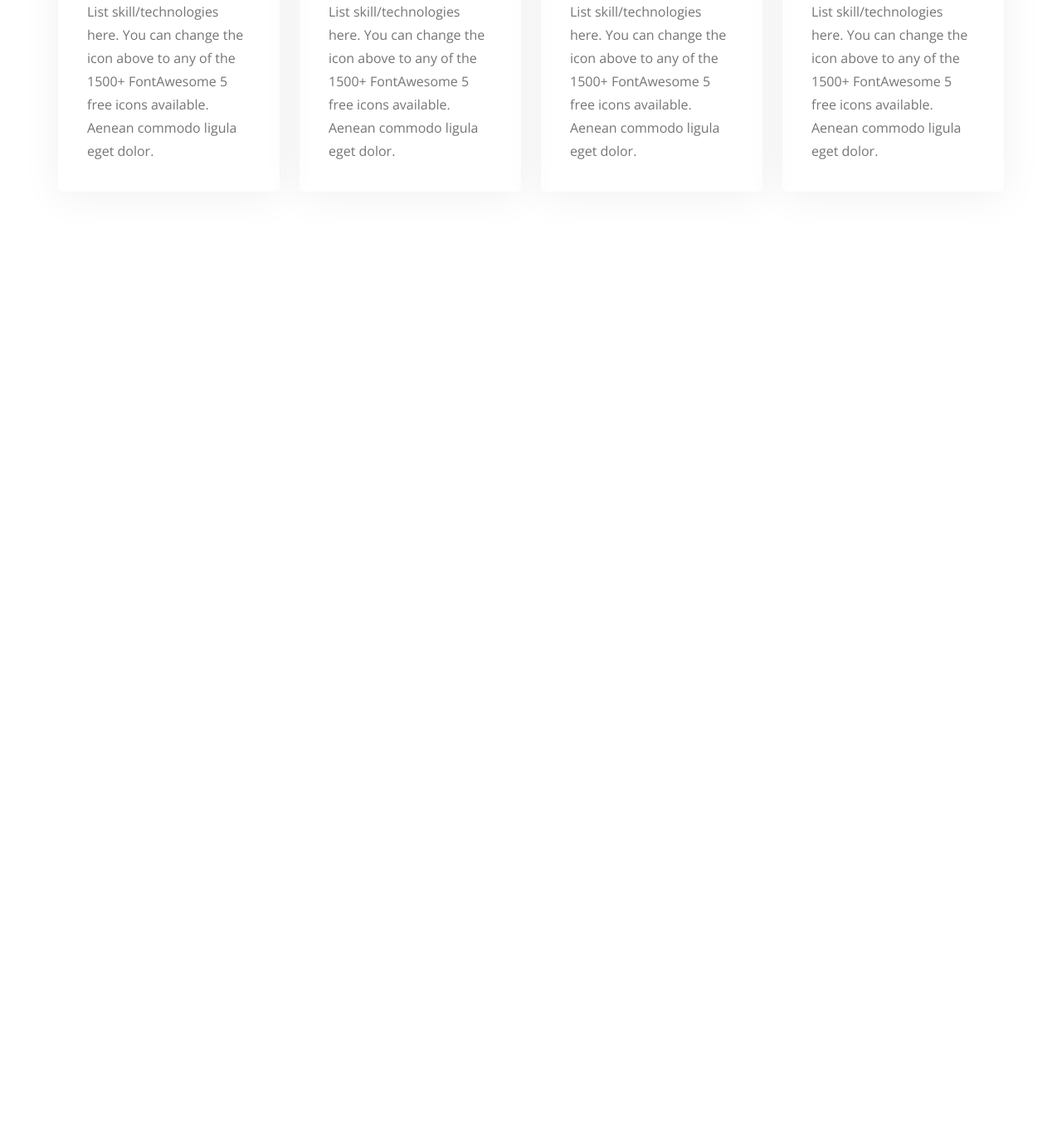
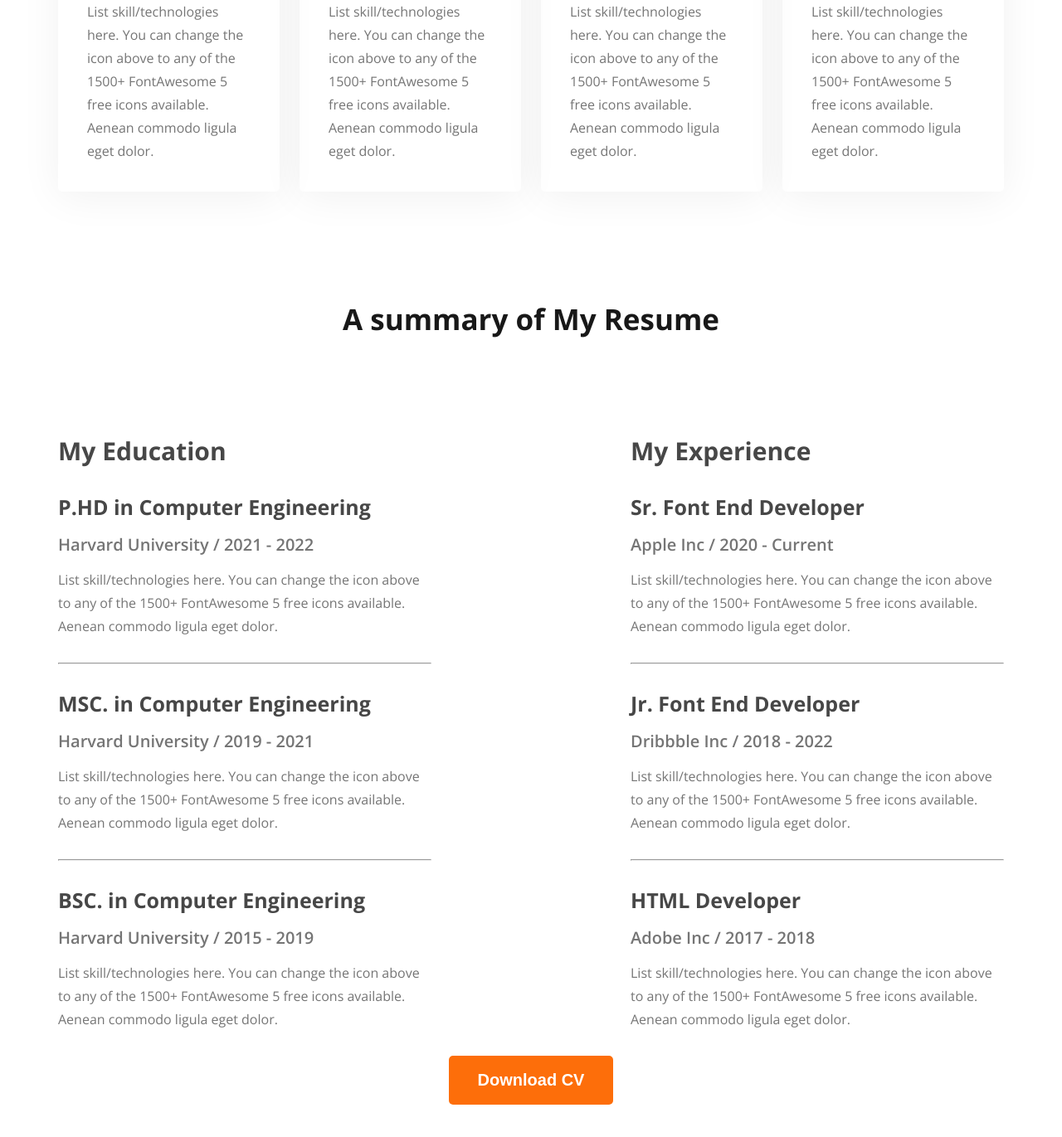
Before and after one commit to rk-tanvir790/developer-portfolio, a plain HTML site: page index.html in a window 1280 px wide. Shown: the part 2063-3434 px from the top of the page at 83% size. Before the commit the page ends 2424 px from the top, so only its background shows below. Drawn offline with nearby package versions, Linux system fonts and the light colour scheme.

Commit message:
completed resume section

```diff
--- a/developer.css
+++ b/developer.css
@@ -204,3 +204,46 @@ nav ul li a{
     margin-top: 30px;
     margin-bottom: 20px;
 }
+
+/* Resume Section Style */
+
+.resume{
+    margin-bottom: 130px;
+    text-align: center;
+}
+.resume h2{
+    margin-bottom: 100px;
+}
+.resume-container{
+    display: flex;
+    justify-content: space-between;
+}
+.resume-column{
+    text-align: left;
+}
+.resume-title{
+    font-weight: 700;
+    font-size: 30px;
+    color:#474747;
+}
+.resume-heading{
+    font-weight: 700;
+    font-size: 25px;
+    color:#474747;
+}
+.resume-sub-heading{
+    font-weight: 600;
+    font-size: 20px;
+    color:#757575;
+}
+.resume-description{
+    font-weight: 400;
+    font-size: 16px;
+    color: #757575;
+    line-height: 28px;
+}
+.div-rape{
+    width: 450px;
+    margin-top: 30px;
+    margin-bottom: 30px;
+}
--- a/index.html
+++ b/index.html
@@ -108,6 +108,55 @@
         </section>
 
         <!-- End What I Do Section -->
+
+        <!-- Start Resume Section -->
+
+        <section class="resume">
+            <h2>A summary of My Resume</h2>
+        <div class="resume-container">
+            <div class="resume-column">
+                <p class="resume-title">My Education</p>
+                <div class="div-rape">
+                    <p class="resume-heading">P.HD in Computer Engineering</p>
+                    <p class="resume-sub-heading">Harvard University / 2021 - 2022</p>
+                    <p class="resume-description">List skill/technologies here. You can change the icon above to any of the 1500+ FontAwesome 5 free icons available. Aenean commodo ligula eget dolor.</p>
+                </div>
+                <hr>
+                <div class="div-rape">
+                    <p class="resume-heading">MSC. in Computer Engineering</p>
+                    <p class="resume-sub-heading">Harvard University / 2019 - 2021</p>
+                    <p class="resume-description">List skill/technologies here. You can change the icon above to any of the 1500+ FontAwesome 5 free icons available. Aenean commodo ligula eget dolor.</p>
+                </div>
+                <hr>
+                <div class="div-rape">
+                    <p class="resume-heading">BSC. in Computer Engineering</p>
+                    <p class="resume-sub-heading">Harvard University / 2015 - 2019</p>
+                    <p class="resume-description">List skill/technologies here. You can change the icon above to any of the 1500+ FontAwesome 5 free icons available. Aenean commodo ligula eget dolor.</p>
+                </div>
+            </div>
+            <div class="resume-column">
+                <p class="resume-title">My Experience</p>
+                <div class="div-rape">
+                    <p class="resume-heading">Sr. Font End Developer</p>
+                    <p class="resume-sub-heading">Apple Inc / 2020 - Current</p>
+                    <p class="resume-description">List skill/technologies here. You can change the icon above to any of the 1500+ FontAwesome 5 free icons available. Aenean commodo ligula eget dolor.</p>
+                </div>
+                <hr>
+                <div class="div-rape">
+                    <p class="resume-heading">Jr. Font End Developer</p>
+                    <p class="resume-sub-heading">Dribbble Inc / 2018 - 2022</p>
+                    <p class="resume-description">List skill/technologies here. You can change the icon above to any of the 1500+ FontAwesome 5 free icons available. Aenean commodo ligula eget dolor.</p>
+                </div>
+                <hr>
+                <div class="div-rape">
+                    <p class="resume-heading">HTML Developer</p>
+                    <p class="resume-sub-heading">Adobe Inc / 2017 - 2018</p>
+                    <p class="resume-description">List skill/technologies here. You can change the icon above to any of the 1500+ FontAwesome 5 free icons available. Aenean commodo ligula eget dolor.</p>
+                </div>
+            </div>
+        </div>
+        <button class="primary-btn">Download CV</button>
+        </section>
    </main>
    <footer>
 
```
